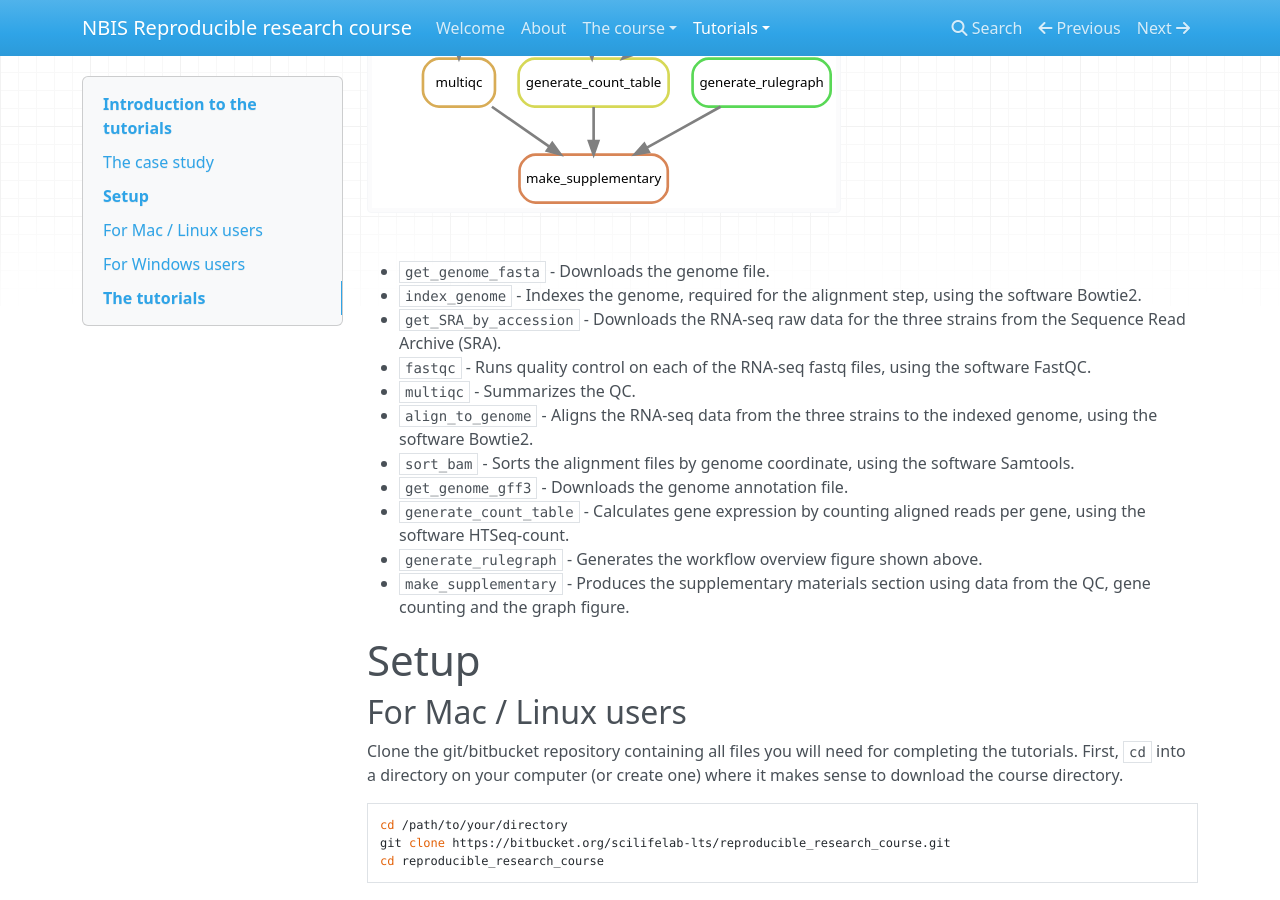
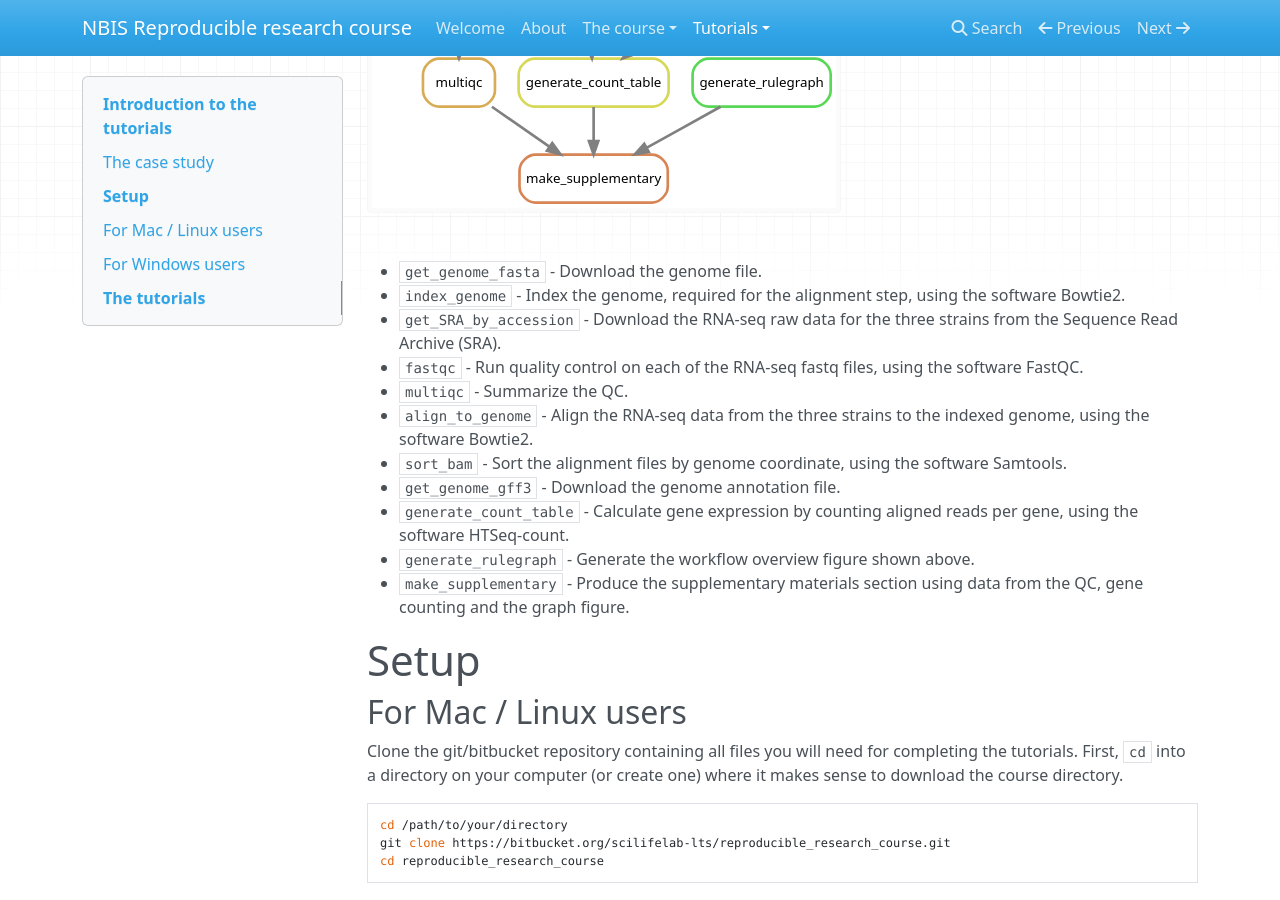
Before and after one commit to NBISweden/workshop-reproducible-research, an MkDocs documentation site: the page built from docs/tutorial_intro.md, in a window 1280 px wide and 900 px high, scrolled down 1332 px. Built offline with MkDocs 1.6.1, drawn with Linux system fonts in a browser that asks for light colours; nearby versions of some CDN libraries; old or Windows-style settings are respelled for this version of MkDocs.

Commit message:
tutorials image

```diff
--- a/docs/tutorial_intro.md
+++ b/docs/tutorial_intro.md
@@ -34,17 +34,17 @@ The graph below shows the different steps of the analysis that are included in t
 ![](images/rulegraph_mrsa_intro.svg)
 
 
-* `get_genome_fasta` - Downloads the genome file.
-* `index_genome` - Indexes the genome, required for the alignment step, using the software Bowtie2.
-* `get_SRA_by_accession` - Downloads the RNA-seq raw data for the three strains from the Sequence Read Archive (SRA).
-* `fastqc` - Runs quality control on each of the RNA-seq fastq files, using the software FastQC.
-* `multiqc` - Summarizes the QC.
-* `align_to_genome` - Aligns the RNA-seq data from the three strains to the indexed genome, using the software Bowtie2.
-* `sort_bam` - Sorts the alignment files by genome coordinate, using the software Samtools.
-* `get_genome_gff3` - Downloads the genome annotation file.
-* `generate_count_table` - Calculates gene expression by counting aligned reads per gene, using the software HTSeq-count.
-* `generate_rulegraph` - Generates the workflow overview figure shown above.
-* `make_supplementary` - Produces the supplementary materials section using data from the QC, gene counting and the graph figure.
+* `get_genome_fasta` - Download the genome file.
+* `index_genome` - Index the genome, required for the alignment step, using the software Bowtie2.
+* `get_SRA_by_accession` - Download the RNA-seq raw data for the three strains from the Sequence Read Archive (SRA).
+* `fastqc` - Run quality control on each of the RNA-seq fastq files, using the software FastQC.
+* `multiqc` - Summarize the QC.
+* `align_to_genome` - Align the RNA-seq data from the three strains to the indexed genome, using the software Bowtie2.
+* `sort_bam` - Sort the alignment files by genome coordinate, using the software Samtools.
+* `get_genome_gff3` - Download the genome annotation file.
+* `generate_count_table` - Calculate gene expression by counting aligned reads per gene, using the software HTSeq-count.
+* `generate_rulegraph` - Generate the workflow overview figure shown above.
+* `make_supplementary` - Produce the supplementary materials section using data from the QC, gene counting and the graph figure.
 
 # Setup
 ## For Mac / Linux users
```
Also changed, not shown: docs/images/tutorials_overview.svg.
